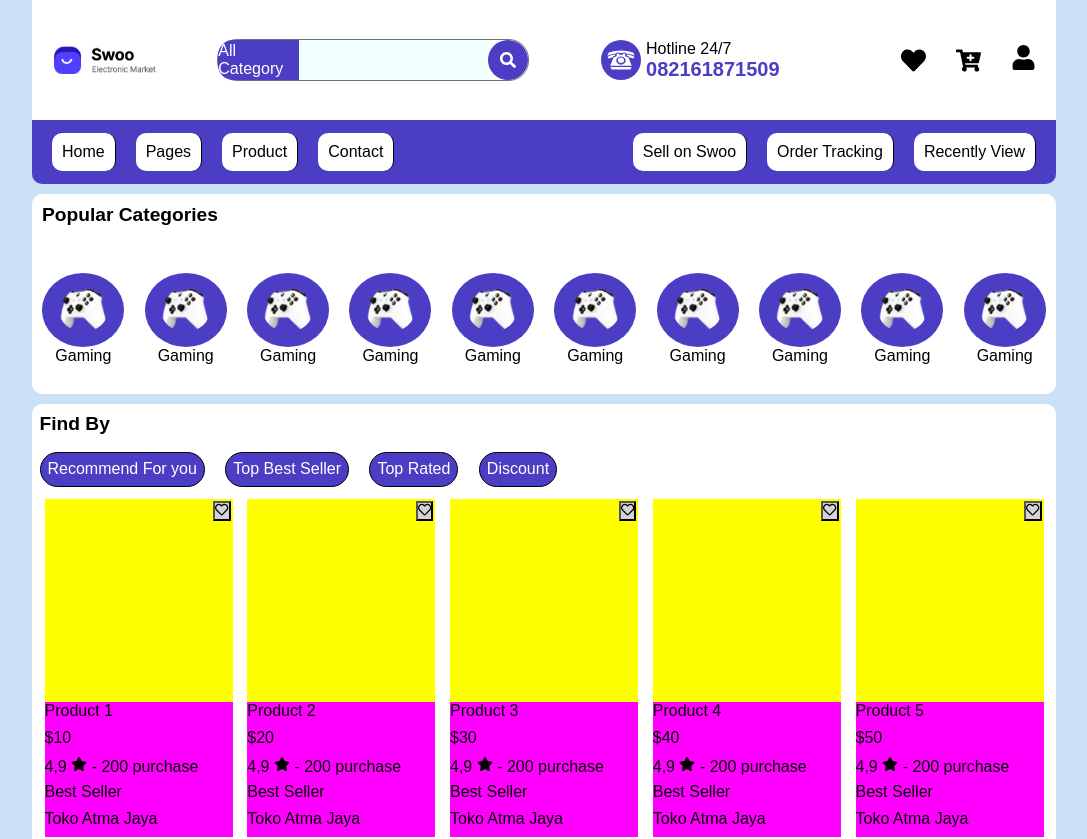
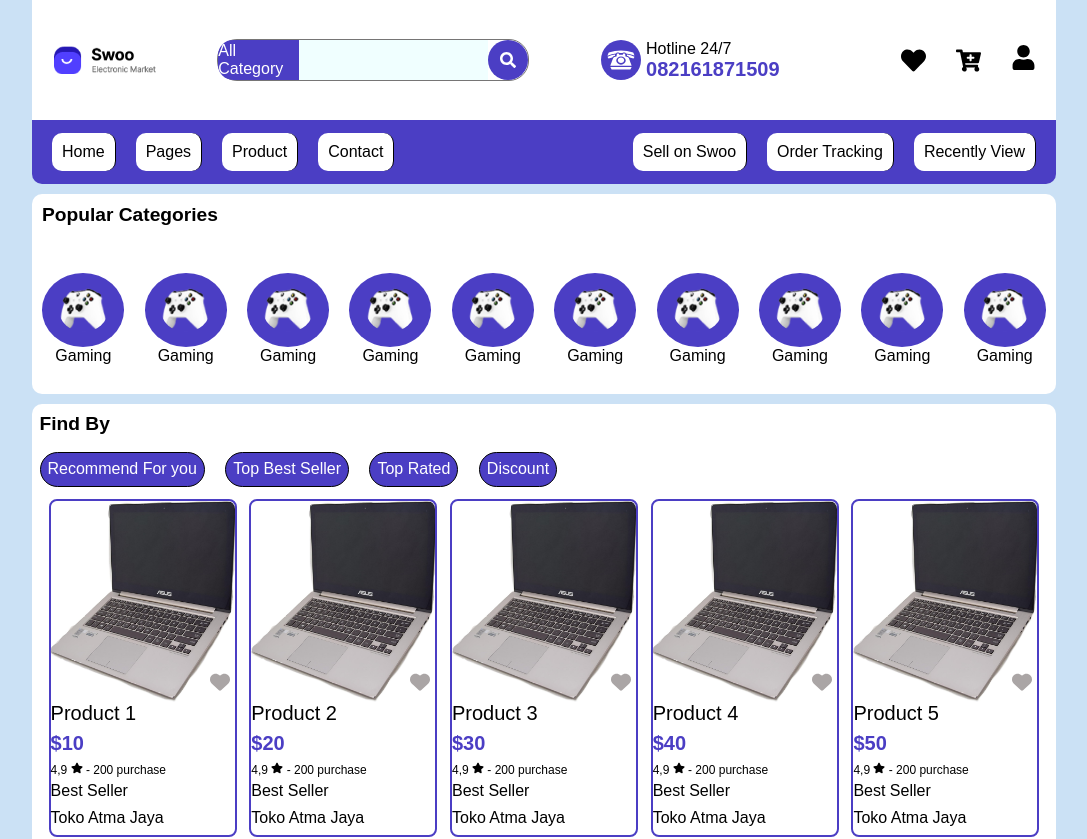
Before and after one commit to aqilfikri20/myshop, a Next.js app: page / in a window 1280 px wide. Shown: the top 839 px of the page, without its empty margins (96-1183 px from the left). Built offline with nearby package versions, Linux system fonts and the light colour scheme.

Commit message:
Update Commit

```diff
--- a/src/components/CardProduct/CardProduct.tsx
+++ b/src/components/CardProduct/CardProduct.tsx
@@ -1,15 +1,25 @@
 import React from "react";
 import "./card-product.css";
 import Image from "next/image";
-import { FaRegHeart, FaStar } from "react-icons/fa";
+import { FaStar } from "react-icons/fa";
+import { FaHeart } from "react-icons/fa6";
 
 
 export default function CardProduct( {name, price} : {name: string, price: string} ){
     return(
         <div className="card-product">
             <div className="wrap-image-product">
-                <div className="image-product"></div>
-                <button className="like-product"><FaRegHeart /></button>
+                <div className="image-product">
+                <Image
+                    src="/products/laptop1.jpg"
+                    alt="product"
+                    fill
+                    style={{
+                        objectFit: "cover"
+                    }}
+                />
+                </div>
+                <button className="like-product"><FaHeart /></button>
             </div>
             <div className="name-product">{name}</div>
             <div className="price-product">{price}</div>
--- a/src/components/CardProduct/card-product.css
+++ b/src/components/CardProduct/card-product.css
@@ -1,36 +1,53 @@
 .card-product{
-    background-color: magenta;
     display: flex;
     flex-direction: column;
     aspect-ratio: 1/1.8;
     margin: 5px;
+    border-radius: 8px;
+    border: #4B3EC4 solid 2px;
 }
 
 .wrap-image-product{
+    border-radius: 8px;
     position: relative;
-    background-color: yellow;
     height: 60%;
     width: 100%;
 }
 
-.like-product{
-    position: absolute;
-    right: 2px;
-    top: 2px;
-    background-color: lightgray;
-    cursor: pointer;
+.wrap-image-product img{
+    border-radius: 8px 8px 0 0;
+    object-fit: cover;
 }
 
+.like-product{
+ position: absolute;
+  right: 5px;
+  bottom: 5px;
+  cursor: pointer;
+  font-size: 20px;
+  background: none;
+  border: none;
+  color: #aaa5a5;
+  padding: 0;
+  outline: none;
+  transition: transform 0.2s ease, color 0.2s ease;
+}
 .name-product{
-    height: 8%;
+    height: 9%;
+    font-size: 20px;
 }
 
 .price-product{
-    height: 8%;
+    height: 9%;
+    font-size: 20px;
+    color: #4B3EC4;
+    font-weight: bold;
 }
 
 .rating-product{
-    height: 8%;
+    height: 6%;
+    font-size: 12px;
+    justify-items: center;
 }
 
 .info-product{
--- a/src/components/Product/product.css
+++ b/src/components/Product/product.css
@@ -45,7 +45,7 @@
 }
 
 .wrap-card-product{
-    width: 99%;
+    width: 98%;
     display: grid;
     grid-template-columns: repeat(auto-fill, 198px);
     justify-content: space-around;
@@ -54,7 +54,7 @@
 
 @media (max-width: 480px) {
   .wrap-card-product {
-    grid-template-columns: repeat(auto-fill, 108px);
+    grid-template-columns: repeat(auto-fill, 160px);
     margin: 0;
   }
 }
```
Also changed, not shown: public/products/laptop1.jpg (added).
